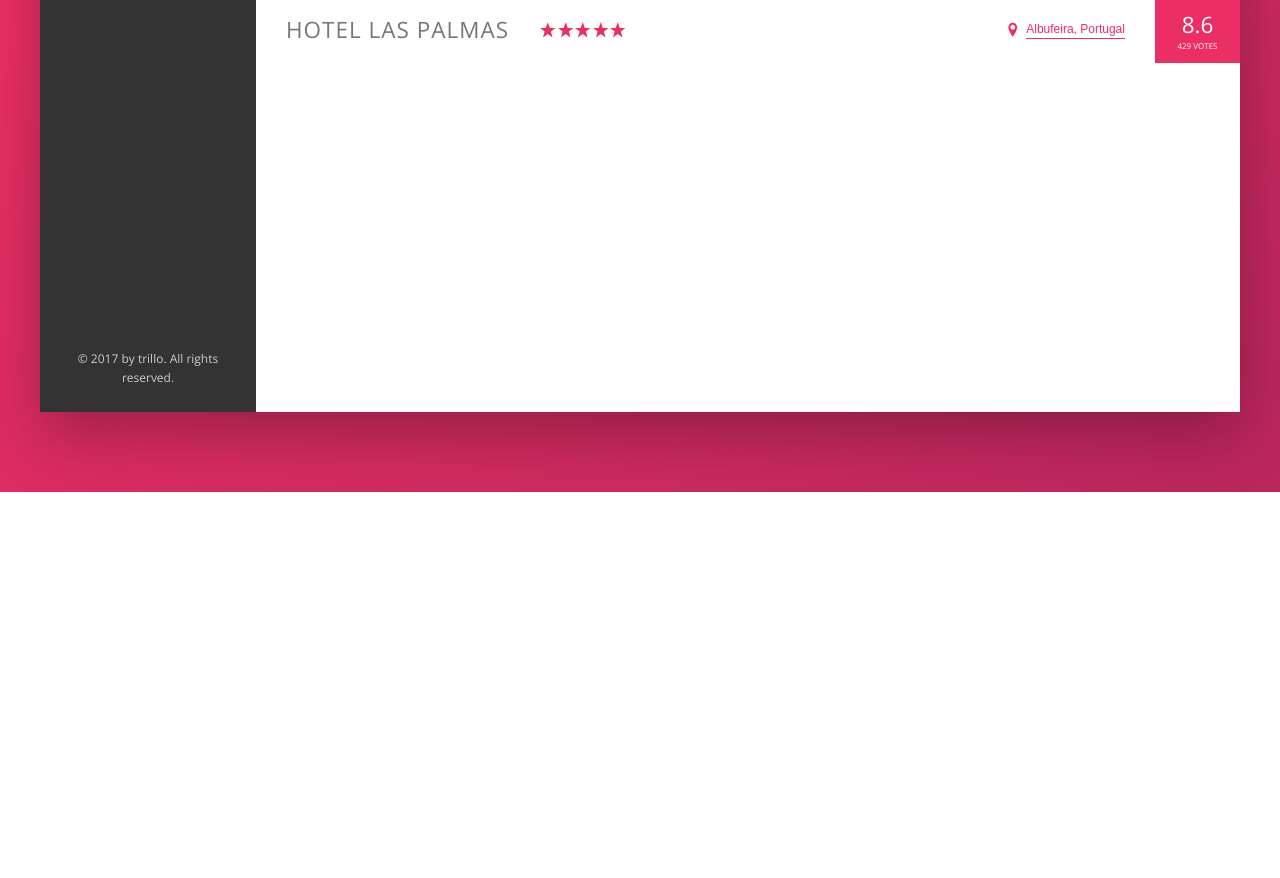
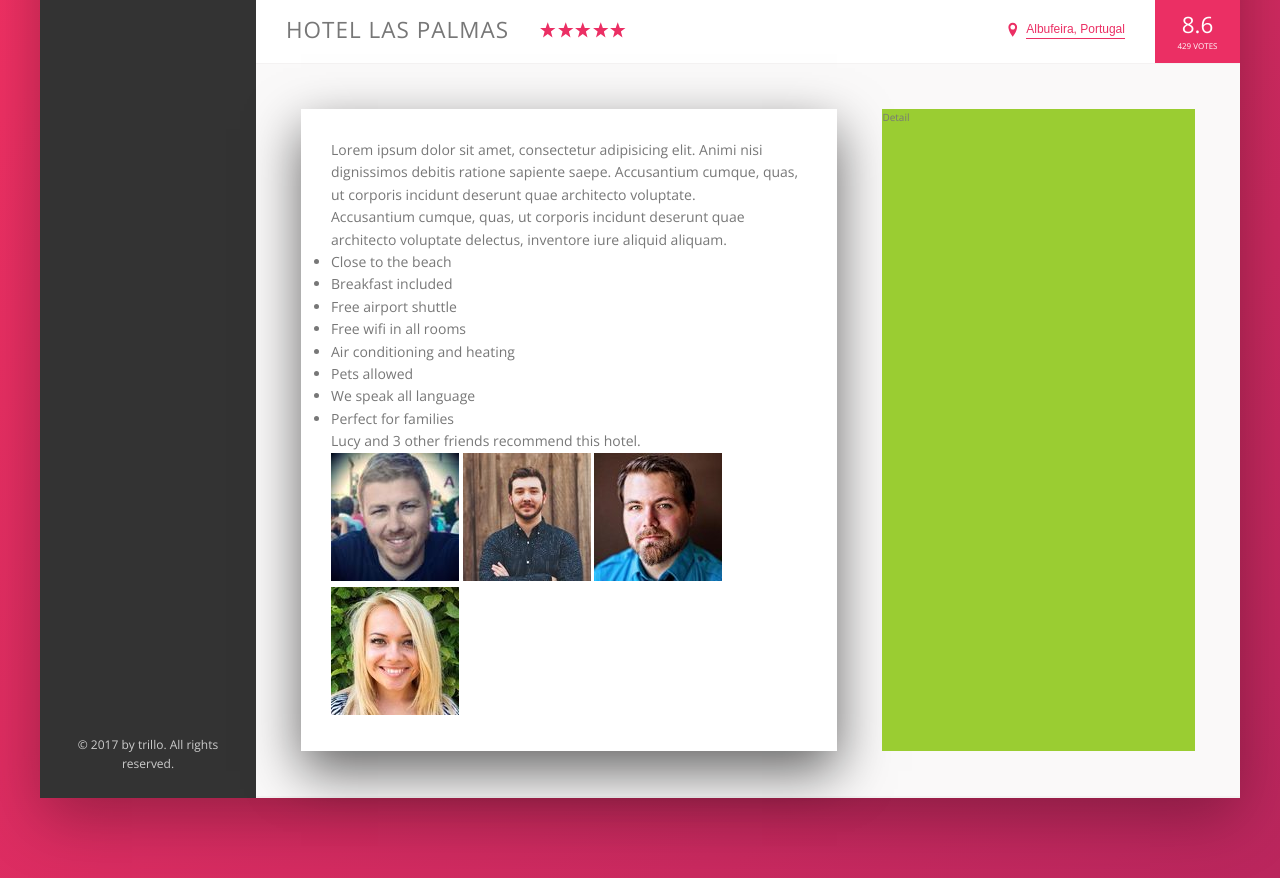
Before and after one commit to ngolam2011/trillo, a website: page index.html in a window 1280 px wide. Shown: the part 538-1416 px from the top of the page. Before the commit the page ends 1030 px from the top, so only its background shows below. Drawn offline with nearby package versions, Linux system fonts and the light colour scheme; files that its build step writes are made by us from their sources.

Commit message:
Markup detail of description and reviews from friends

```diff
--- a/index.html
+++ b/index.html
@@ -124,6 +124,41 @@
                                                 <div class="overview__rating-count">429 votes</div>
                                         </div>
                                 </div>
+
+                                <div class="detail">
+                                        <div class="description">
+                                                <p class="paragraph">
+                                                Lorem ipsum dolor sit amet, consectetur adipisicing elit. Animi nisi dignissimos debitis ratione sapiente saepe. Accusantium cumque, quas, ut corporis incidunt deserunt quae architecto voluptate.
+                                                </p>
+                                                <p class="paragraph">
+                                                Accusantium cumque, quas, ut corporis incidunt deserunt quae architecto voluptate delectus, inventore iure aliquid aliquam.
+                                                </p>
+                                                <ul class="list">
+                                                        <li class="list__item">Close to the beach</li>
+                                                        <li class="list__item">Breakfast included</li>
+                                                        <li class="list__item">Free airport shuttle</li>
+                                                        <li class="list__item">Free wifi in all rooms</li>
+                                                        <li class="list__item">Air conditioning and heating</li>
+                                                        <li class="list__item">Pets allowed</li>
+                                                        <li class="list__item">We speak all language</li>
+                                                        <li class="list__item">Perfect for families</li>
+                                                </ul>
+                                                <div class="recommend">
+                                                        <p class="recommend__count">
+                                                        Lucy and 3 other friends recommend this hotel.
+                                                        </p>
+                                                        <div class="recommend__friends">
+                                                                <img class="recommend__photo" src="img/user-3.jpg" alt="Friend 1">
+                                                                <img class="recommend__photo" src="img/user-4.jpg" alt="Friend 2">
+                                                                <img class="recommend__photo" src="img/user-5.jpg" alt="Friend 3">
+                                                                <img class="recommend__photo" src="img/user-6.jpg" alt="Friend 4">
+                                                        </div>
+                                                </div>
+                                        </div>
+                                        <div class="user-reviews">
+                                                Detail
+                                        </div>
+                                </div>
                         </main>
                 </div>
         </div>
--- a/sass/_base.scss
+++ b/sass/_base.scss
@@ -18,6 +18,8 @@ html {
         --color-grey-dark-3: #999;
 
         --shadow-dark: 0 2rem 6rem rgba(0,0,0,.3);
+        --shadow-light: 0 2rem 5rem rgba(0,0,0,.6);
+        --line: 1px solid var(--color-grey-light-2);
 
 }
 
--- a/sass/_components.scss
+++ b/sass/_components.scss
@@ -7,6 +7,7 @@
 //////////////////////////////////
 ////////////SEARCH BOX
 .search {
+
         flex: 0 0 40%;
 
         display: flex;
@@ -202,6 +203,7 @@
 .overview {
         display: flex;
         align-items: center;
+        border-bottom: var(--line);
         &__heading {
                 font-size: 2.25rem;
                 font-weight: 300;
--- a/sass/_layout.scss
+++ b/sass/_layout.scss
@@ -10,7 +10,7 @@
 .header {
         font-size: 1.4rem;
         background-color: #fff;
-        border-bottom: 1px solid var(--color-grey-light-2);
+        border-bottom: var(--line);
         display: flex;
         justify-content: space-between;
         align-items: center;
@@ -33,6 +33,28 @@
 .hotel-view {
         background-color: #fff;
         flex: 1;
-        height: 80rem;
         border-bottom: 1px solid var(--color-grey-light-2);
 }
+
+
+.detail {
+       display: flex;
+       padding: 4.5rem;
+       background-color: var(--color-grey-light-1);
+       border-bottom: var(--line);
+}
+
+.description {
+       background-color: #fff;
+       font-size: 1.4rem;
+       box-shadow: var(--shadow-light);
+       padding: 3rem;
+       flex: 0 0 60%;
+       margin-right: 4.5rem;
+}
+
+.user-reviews {
+        background-color: yellowgreen;
+        flex: 1;
+
+}
```
